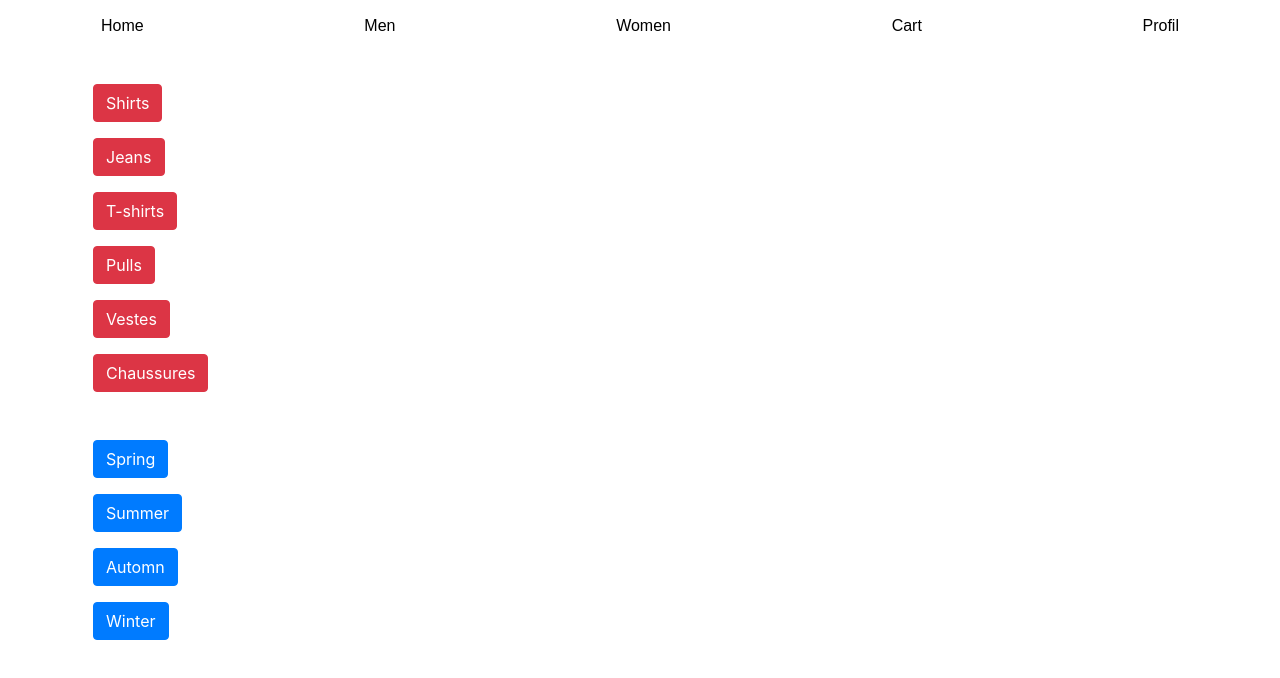
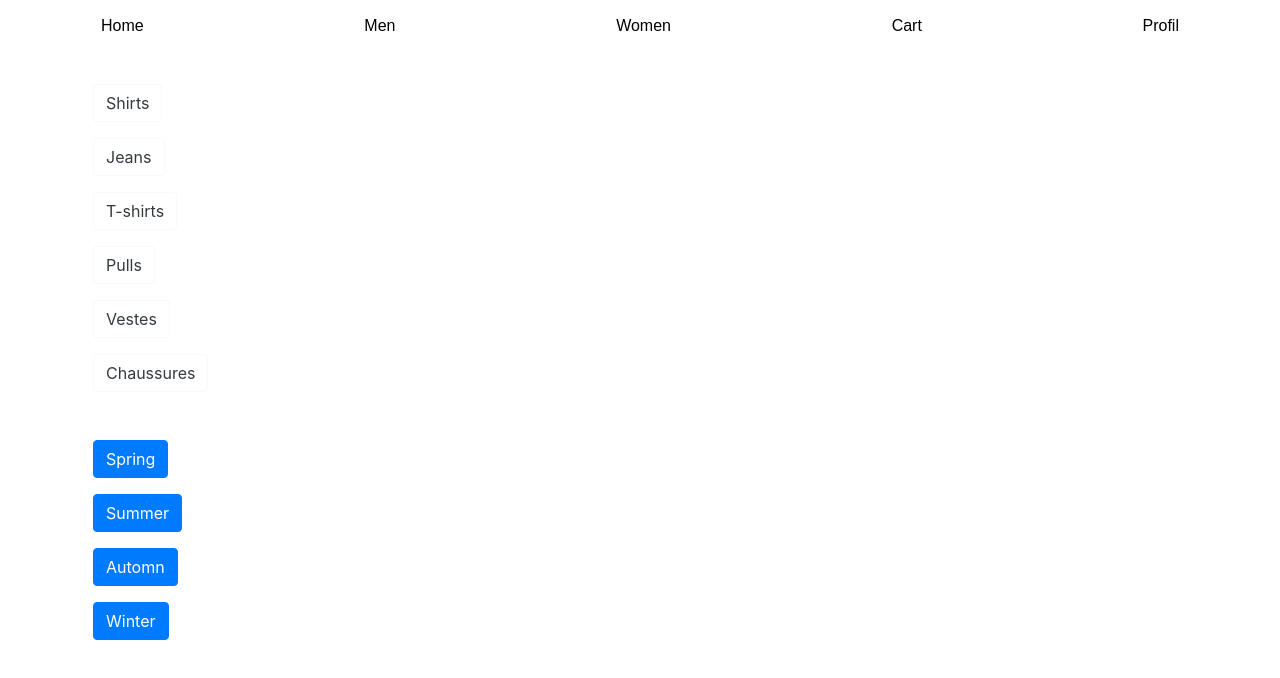
Before and after one commit to coding-9/e-commerce, a React (Create React App) app: page /product/blouson in a window 1280 px wide. Shown: the top 678 px of the page. Built offline with nearby package versions, Linux system fonts and the light colour scheme.

Commit message:
Product page 5

```diff
--- a/src/components/pages/ProductsPage.jsx
+++ b/src/components/pages/ProductsPage.jsx
@@ -24,12 +24,12 @@ const ProductsPage =() => {
             <div className="row">
                 <div className="col-2">
                     <ul className="list-unstyled">
-                        <li className="p-2"><button className="btn btn-danger text-white" value="shirt" onClick={(e)=>{getCategory(e)}}>Shirts</button></li>
-                        <li className="p-2"><button className="btn btn-danger text-white" value="jeans" onClick={(e)=>{getCategory(e)}}>Jeans</button></li>
-                        <li className="p-2"><button className="btn btn-danger text-white" value="t-shirt" onClick={(e)=>{getCategory(e)}}>T-shirts</button></li>
-                        <li className="p-2"><button className="btn btn-danger text-white" value="pull" onClick={(e)=>{getCategory(e)}}>Pulls</button></li>
-                        <li className="p-2"><button className="btn btn-danger text-white" value="veste" onClick={(e)=>{getCategory(e)}}>Vestes</button></li>
-                        <li className="p-2"><button className="btn btn-danger text-white" value="chaussure" onClick={(e)=>{getCategory(e)}}>Chaussures</button></li>
+                        <li className="p-2 btnCategory"><button className="btn bg-white border-none btn-outline-light text-dark" value="shirt" onClick={(e)=>{getCategory(e)}}>Shirts</button></li>
+                        <li className="p-2 btnCategory"><button className="btn bg-white border-none btn-outline-light text-dark" value="jeans" onClick={(e)=>{getCategory(e)}}>Jeans</button></li>
+                        <li className="p-2 btnCategory"><button className="btn bg-white border-none btn-outline-light text-dark" value="t-shirt" onClick={(e)=>{getCategory(e)}}>T-shirts</button></li>
+                        <li className="p-2 btnCategory"><button className="btn bg-white border-none btn-outline-light text-dark" value="pull" onClick={(e)=>{getCategory(e)}}>Pulls</button></li>
+                        <li className="p-2 btnCategory"><button className="btn bg-white border-none btn-outline-light text-dark" value="veste" onClick={(e)=>{getCategory(e)}}>Vestes</button></li>
+                        <li className="p-2 btnCategory"><button className="btn bg-white border-none btn-outline-light text-dark" value="chaussure" onClick={(e)=>{getCategory(e)}}>Chaussures</button></li>
                     </ul>
                     <ul className="py-3 list-unstyled">
                         <li className="p-2"><button onClick={(e)=>{getCollection(e)}} value="spring" className="btn btn-primary text-white">Spring</button></li>
--- a/src/components/products/ProductCard.jsx
+++ b/src/components/products/ProductCard.jsx
@@ -5,7 +5,7 @@ import {addToCart} from "../../actions/productsActions"
 
 const ProductCard = ({product, addToCart}) =>{
 
-    const [currentColor, setColor] = useState("")
+    const [currentColor, setColor] = useState()
 
     const [currentSize, setSize] = useState({})
 
@@ -18,7 +18,7 @@ const ProductCard = ({product, addToCart}) =>{
     }
 
     const handleCart = () => {
-        let cartProduct = product
+        let cartProduct = {...product}
         cartProduct.color = currentColor
         cartProduct.size = currentSize.size
         cartProduct.id = currentSize.id
@@ -36,13 +36,13 @@ const ProductCard = ({product, addToCart}) =>{
                         <ul className="colorList list-unstyled d-flex flex-row justify-content-left">
                             {Object.keys(product.color).map((color)=>{
                                 return <li className={"product"+color}>
-                                <div onClick={()=> {handleColor(color)}}className="rounded-circle p-2 border border-dark m-2 d-inline-block"></div>
+                                <div onClick={()=> {handleColor(color)}}className="selectColor rounded-circle p-2 border border-dark m-2 d-inline-block"></div>
                             </li>
                             })}
                         </ul>
                         <ul className="sizeList list-unstyled d-flex flex-row justify-content-left">
                             {currentColor && product.color[currentColor].map((elem)=> {
-                                return <li onClick={(e)=> {handleSize(e, elem)}} className="border border-dark m-2 sizeElem">{elem.size}</li>
+                                return <li onClick={(e)=> {handleSize(e, elem)}} className="rounded border border-dark sizeElem m-2"><a className="btn p-0">{elem.size}</a></li>
                             })}
                         </ul>
                         <div className="row">
--- a/src/css/productsPages.css
+++ b/src/css/productsPages.css
@@ -1,3 +1,6 @@
+.btnCategory>button:hover {
+    color: goldenrod !important;
+}
 .carouselImg{
     height: 100%;
     width: 100%;
@@ -7,6 +10,12 @@
 }
 .sizeElem{
     padding: 1px 5px 1px 5px;
+    transition-duration: 0.5s;
+}
+.sizeElem:hover{
+    background-color: black;
+    color: white;
+    transition-duration: 0.5s;
 }
 .productPrice{
     font-size: 20px;
@@ -23,12 +32,27 @@
 
 .productblue>div {
     background-color: blue;
+    transition-duration: 1s;
 }
 
 .productred>div {
     background-color: red;
+    transition-duration: 1s;
 }
 
 .productgreen>div {
     background-color: green;
+    transition-duration: 1s;
 }
+.productblue>div:hover {
+    transition-duration: 1s;
+    background-color: lightskyblue;
+}
+.productred>div:hover {
+    transition-duration: 1s;
+    background-color: pink;
+}
+.productgreen>div:hover {
+    transition-duration: 1s;
+    background-color: limegreen;
+}
```
